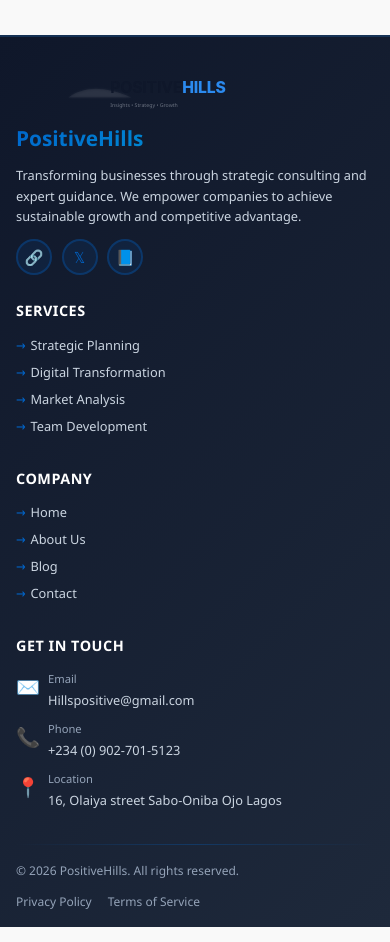
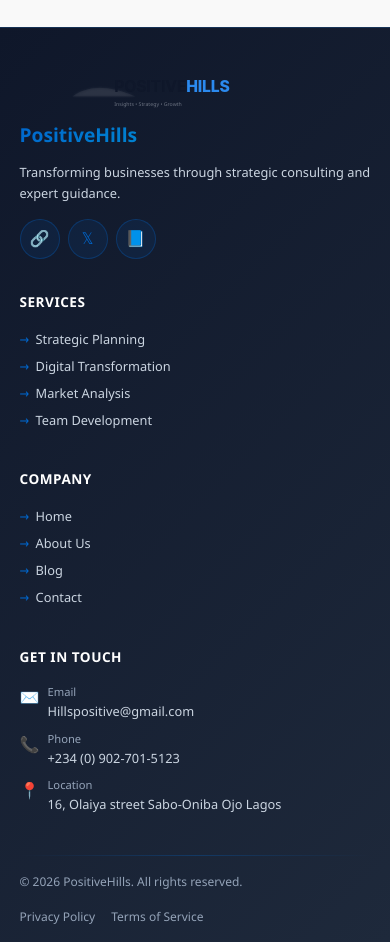
Before and after one commit to ahmadawwal077-pixel/BUSINESS, a React (Create React App) app in the folder frontend/: page / in a window 390 px wide. Shown: the part 7220-8162 px from the top of the page. Built offline with nearby package versions, Linux system fonts and the light colour scheme; no server answers.

Commit message:
in sha Allah it works good, responsive

```diff
--- a/frontend/src/components/Footer.js
+++ b/frontend/src/components/Footer.js
@@ -9,25 +9,25 @@ const Footer = () => {
     <footer style={{
       background: 'linear-gradient(135deg, #0f172a 0%, #1e293b 100%)',
       color: 'white',
-      marginTop: 'clamp(3rem, 8vw, 5rem)',
-      borderTop: '2px solid rgba(0, 102, 204, 0.2)',
+      marginTop: 'clamp(2.5rem, 7vw, 4rem)',
+      borderTop: '1px solid rgba(0, 102, 204, 0.2)',
     }}>
       {/* Main Content */}
       <div style={{
         maxWidth: '1400px',
         margin: '0 auto',
-        padding: 'clamp(1.5rem, 3vw, 3rem) clamp(1rem, 4vw, 2rem)',
+        padding: 'clamp(2rem, 5vw, 2.5rem) clamp(1rem, 5vw, 2.5rem)',
         display: 'grid',
-        gridTemplateColumns: 'repeat(auto-fit, minmax(clamp(250px, 90vw, 280px), 1fr))',
-        gap: 'clamp(1.5rem, 3vw, 2.5rem)',
+        gridTemplateColumns: 'repeat(auto-fit, minmax(min(100%, 260px), 1fr))',
+        gap: 'clamp(2rem, 4vw, 3rem)',
       }}>
         {/* Brand Section */}
         <div>
-          <Logo className="site-logo" style={{ marginBottom: 'clamp(0.6rem, 1.5vw, 0.8rem)' }} />
+          <Logo className="site-logo" style={{ marginBottom: '0.5rem' }} />
           <h3 style={{
-            fontSize: 'clamp(1.3rem, 4vw, 1.6rem)',
+            fontSize: 'clamp(1.2rem, 3.5vw, 1.4rem)',
             fontWeight: 'bold',
-            marginBottom: 'clamp(0.6rem, 1.5vw, 0.8rem)',
+            marginBottom: '0.75rem',
             background: 'linear-gradient(135deg, #0066cc 0%, #00b4d8 100%)',
             WebkitBackgroundClip: 'text',
             WebkitTextFillColor: 'transparent',
@@ -38,13 +38,13 @@ const Footer = () => {
           <p style={{
             color: '#cbd5e1',
             lineHeight: '1.6',
-            fontSize: 'clamp(0.8rem, 2vw, 0.9rem)',
-            marginBottom: 'clamp(0.8rem, 2vw, 1rem)',
+            fontSize: 'clamp(0.8rem, 1.8vw, 0.88rem)',
+            marginBottom: '1rem',
           }}>
-            Transforming businesses through strategic consulting and expert guidance. We empower companies to achieve sustainable growth and competitive advantage.
+            Transforming businesses through strategic consulting and expert guidance.
           </p>
           {/* Social Links */}
-          <div style={{ display: 'flex', gap: 'clamp(0.6rem, 2vw, 0.8rem)' }}>
+          <div style={{ display: 'flex', gap: '0.5rem' }}>
             {[
               { icon: '🔗', url: '#', name: 'LinkedIn' },
               { icon: '𝕏', url: '#', name: 'Twitter' },
@@ -55,17 +55,17 @@ const Footer = () => {
                 href={social.url}
                 title={social.name}
                 style={{
-                  width: 'clamp(36px, 8vw, 40px)',
-                  height: 'clamp(36px, 8vw, 40px)',
+                  width: '40px',
+                  height: '40px',
                   borderRadius: '50%',
                   background: 'rgba(0, 102, 204, 0.1)',
-                  border: '2px solid rgba(0, 102, 204, 0.3)',
+                  border: '1px solid rgba(0, 102, 204, 0.3)',
                   display: 'flex',
                   alignItems: 'center',
                   justifyContent: 'center',
                   cursor: 'pointer',
                   transition: 'all 0.3s cubic-bezier(0.4, 0, 0.2, 1)',
-                  fontSize: 'clamp(0.95rem, 2vw, 1.1rem)',
+                  fontSize: '1rem',
                   textDecoration: 'none',
                   color: '#0066cc',
                 }}
@@ -89,9 +89,9 @@ const Footer = () => {
         {/* Services */}
         <div>
           <h4 style={{
-            fontSize: 'clamp(0.9rem, 2vw, 1rem)',
+            fontSize: 'clamp(0.85rem, 2.2vw, 0.95rem)',
             fontWeight: '700',
-            marginBottom: 'clamp(0.8rem, 2vw, 1rem)',
+            marginBottom: '1rem',
             color: '#ffffff',
             textTransform: 'uppercase',
             letterSpacing: '0.5px',
@@ -105,7 +105,7 @@ const Footer = () => {
               { name: 'Market Analysis', path: '/services' },
               { name: 'Team Development', path: '/services' },
             ].map((item, idx) => (
-              <li key={idx} style={{ marginBottom: 'clamp(0.4rem, 1vw, 0.6rem)' }}>
+              <li key={idx} style={{ marginBottom: '0.4rem' }}>
                 <Link
                   to={item.path}
                   style={{
@@ -113,9 +113,9 @@ const Footer = () => {
                     textDecoration: 'none',
                     display: 'flex',
                     alignItems: 'center',
-                    gap: 'clamp(0.3rem, 1vw, 0.5rem)',
+                    gap: '0.4rem',
                     transition: 'all 0.3s cubic-bezier(0.4, 0, 0.2, 1)',
-                    fontSize: 'clamp(0.8rem, 1.8vw, 0.9rem)',
+                    fontSize: 'clamp(0.8rem, 1.6vw, 0.87rem)',
                   }}
                   onMouseEnter={(e) => {
                     e.target.style.color = '#0066cc';
@@ -136,9 +136,9 @@ const Footer = () => {
         {/* Company */}
         <div>
           <h4 style={{
-            fontSize: 'clamp(0.9rem, 2vw, 1rem)',
+            fontSize: 'clamp(0.85rem, 2.2vw, 0.95rem)',
             fontWeight: '700',
-            marginBottom: 'clamp(0.8rem, 2vw, 1rem)',
+            marginBottom: '1rem',
             color: '#ffffff',
             textTransform: 'uppercase',
             letterSpacing: '0.5px',
@@ -152,7 +152,7 @@ const Footer = () => {
               { name: 'Blog', path: '/blog' },
               { name: 'Contact', path: '/contact' },
             ].map((item, idx) => (
-              <li key={idx} style={{ marginBottom: 'clamp(0.4rem, 1vw, 0.6rem)' }}>
+              <li key={idx} style={{ marginBottom: '0.4rem' }}>
                 <Link
                   to={item.path}
                   style={{
@@ -160,9 +160,9 @@ const Footer = () => {
                     textDecoration: 'none',
                     display: 'flex',
                     alignItems: 'center',
-                    gap: 'clamp(0.3rem, 1vw, 0.5rem)',
+                    gap: '0.4rem',
                     transition: 'all 0.3s cubic-bezier(0.4, 0, 0.2, 1)',
-                    fontSize: 'clamp(0.8rem, 1.8vw, 0.9rem)',
+                    fontSize: 'clamp(0.8rem, 1.6vw, 0.87rem)',
                   }}
                   onMouseEnter={(e) => {
                     e.target.style.color = '#0066cc';
@@ -183,9 +183,9 @@ const Footer = () => {
         {/* Contact Info */}
         <div>
           <h4 style={{
-            fontSize: 'clamp(0.9rem, 2vw, 1rem)',
+            fontSize: 'clamp(0.85rem, 2.2vw, 0.95rem)',
             fontWeight: '700',
-            marginBottom: 'clamp(0.8rem, 2vw, 1rem)',
+            marginBottom: '1rem',
             color: '#ffffff',
             textTransform: 'uppercase',
             letterSpacing: '0.5px',
@@ -198,7 +198,7 @@ const Footer = () => {
               { icon: '📞', label: 'Phone', value: '+234 (0) 902-701-5123', href: 'tel:+234 902 701 5123' },
               { icon: '📍', label: 'Location', value: '16, Olaiya street Sabo-Oniba Ojo Lagos ', href: '#' },
             ].map((item, idx) => (
-              <li key={idx} style={{ marginBottom: 'clamp(0.6rem, 1.5vw, 0.8rem)' }}>
+              <li key={idx} style={{ marginBottom: '0.5rem' }}>
                 <a
                   href={item.href}
                   style={{
@@ -206,9 +206,9 @@ const Footer = () => {
                     color: '#cbd5e1',
                     display: 'flex',
                     alignItems: 'flex-start',
-                    gap: 'clamp(0.5rem, 1vw, 0.75rem)',
+                    gap: '0.5rem',
                     transition: 'color 0.3s cubic-bezier(0.4, 0, 0.2, 1)',
-                    fontSize: 'clamp(0.8rem, 1.8vw, 0.9rem)',
+                    fontSize: 'clamp(0.8rem, 1.6vw, 0.87rem)',
                   }}
                   onMouseEnter={(e) => {
                     e.currentTarget.style.color = '#0066cc';
@@ -217,12 +217,12 @@ const Footer = () => {
                     e.currentTarget.style.color = '#cbd5e1';
                   }}
                 >
-                  <span style={{ fontSize: '1.2rem', marginTop: '2px' }}>{item.icon}</span>
+                  <span style={{ fontSize: '1rem', marginTop: '2px', minWidth: '20px' }}>{item.icon}</span>
                   <div>
-                    <div style={{ fontSize: 'clamp(0.7rem, 1.5vw, 0.8rem)', color: '#94a3b8', marginBottom: '2px' }}>
+                    <div style={{ fontSize: 'clamp(0.7rem, 1.4vw, 0.75rem)', color: '#94a3b8' }}>
                       {item.label}
                     </div>
-                    <div style={{ fontWeight: '500', fontSize: 'clamp(0.8rem, 1.7vw, 0.9rem)' }}>{item.value}</div>
+                    <div style={{ fontWeight: '500', fontSize: 'clamp(0.8rem, 1.6vw, 0.87rem)' }}>{item.value}</div>
                   </div>
                 </a>
               </li>
@@ -235,24 +235,24 @@ const Footer = () => {
       <div style={{
         height: '1px',
         background: 'linear-gradient(90deg, transparent 0%, rgba(0, 102, 204, 0.3) 50%, transparent 100%)',
-        margin: '0 clamp(1rem, 4vw, 2rem)',
+        margin: '0 clamp(1rem, 5vw, 2.5rem)',
       }} />
 
       {/* Footer Bottom */}
       <div style={{
         maxWidth: '1400px',
         margin: '0 auto',
-        padding: 'clamp(1rem, 2vw, 1.5rem) clamp(1rem, 4vw, 2rem)',
+        padding: '1rem clamp(1rem, 5vw, 2.5rem)',
         display: 'flex',
         justifyContent: 'space-between',
         alignItems: 'center',
         flexWrap: 'wrap',
-        gap: 'clamp(0.75rem, 2vw, 1rem)',
+        gap: '1rem',
       }}>
         <p style={{ color: '#94a3b8', margin: 0, fontSize: 'clamp(0.75rem, 1.5vw, 0.85rem)' }}>
           &copy; {currentYear} PositiveHills. All rights reserved.
         </p>
-        <div style={{ display: 'flex', gap: 'clamp(1rem, 3vw, 1.5rem)' }}>
+        <div style={{ display: 'flex', gap: '1rem' }}>
           {[
             { name: 'Privacy Policy', path: '#' },
             { name: 'Terms of Service', path: '#' },
```
